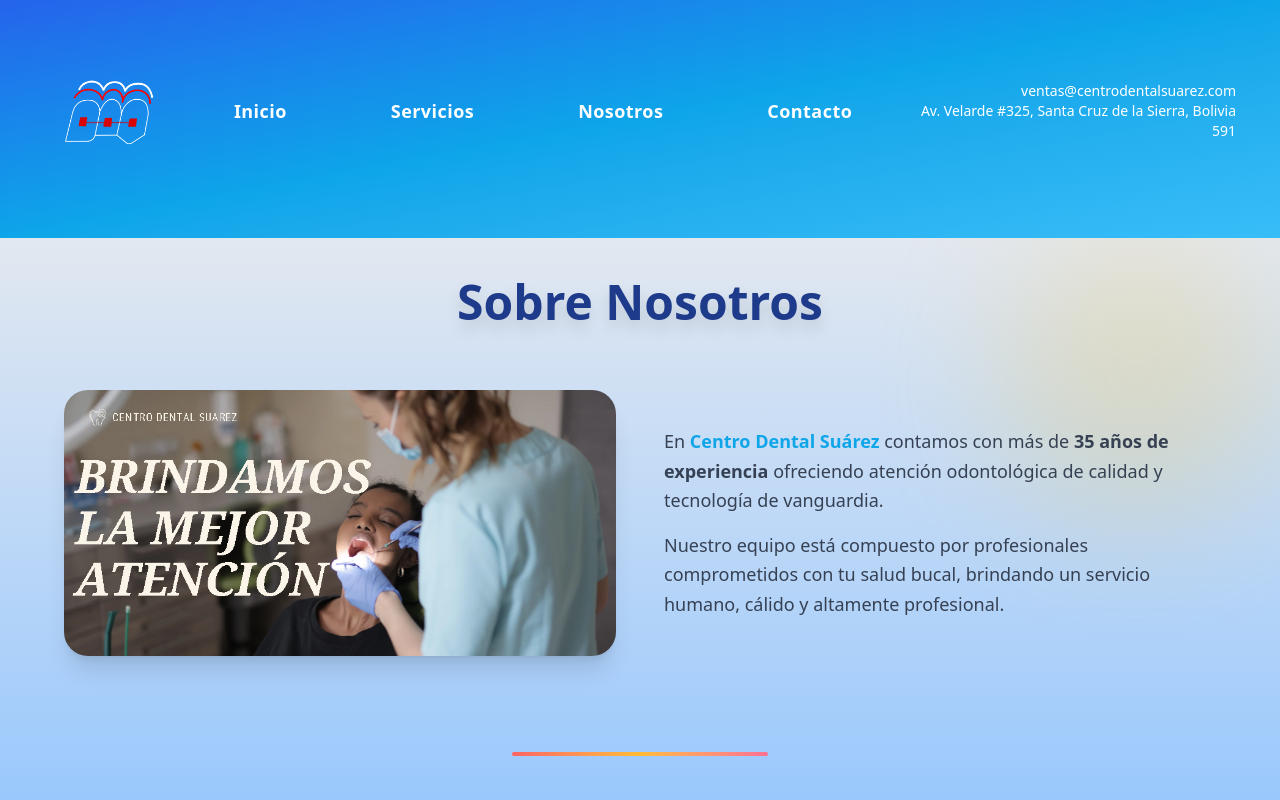
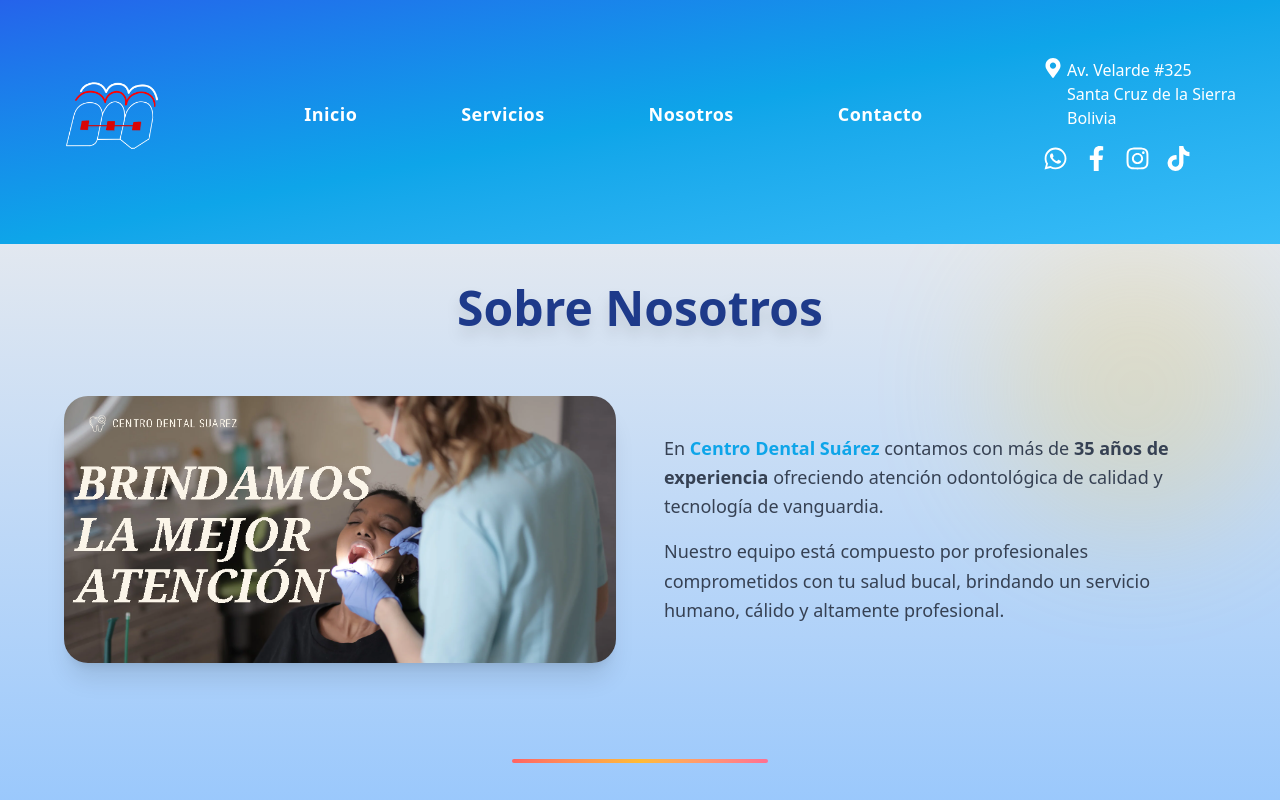
Before and after one commit to MichelIsmaelChavez/CentroDentalWeb, a Next.js app: page /nosotros in a window 1280 px wide. Shown: the top 800 px of the page. Built offline with nearby package versions, Linux system fonts and the light colour scheme.

Commit message:
modificación de diseños en navbar y page.tsx principal(iconos, estructura), eliminación de animaciones, etc

```diff
--- a/src/app/components/Navbar.tsx
+++ b/src/app/components/Navbar.tsx
@@ -3,6 +3,7 @@ import Image from "next/image";
 import Link from "next/link";
 import { useState } from "react";
 import { Menu, X } from "lucide-react";
+import { FaWhatsapp, FaFacebookF, FaInstagram, FaTiktok, FaMapMarkerAlt } from "react-icons/fa";
 
 export default function Navbar() {
   const [isOpen, setIsOpen] = useState(false);
@@ -11,18 +12,19 @@ export default function Navbar() {
     <header className="w-full py-7 px-6 md:px-5 bg-gradient-to-br from-[#2563eb] via-[#0ea5e9] to-[#38bdf8] text-white">
       <div className="max-w-full mx-auto px-6 py-4 text-white">
         {/* Parte superior: Logo + nav + contacto */}
-        <div className="flex flex-col md:flex-row md:justify-between md:items-center mb-4 gap-4 w-full">
+        <div className="flex flex-col md:flex-row md:justify-between md:items-center mb-4 gap-4 w-full text-center md:text-left">
           {/* Logo */}
           <div className="flex items-center justify-center md:justify-between w-full md:w-auto">
             <Link href="/">
               <Image
                 src="/logo.png"
                 alt="Centro Dental Suárez"
-                width={140}  // Ajuste en el tamaño si es necesario
-                height={100}  // Ajuste en el tamaño si es necesario
-                className="cursor-pointer"
+                width={140}
+                height={100}
+                className="cursor-pointer mx-auto md:mx-0"
               />
             </Link>
+
             <button
               className="md:hidden text-white absolute right-5 top-6"
               onClick={() => setIsOpen(!isOpen)}
@@ -33,7 +35,10 @@ export default function Navbar() {
 
           {/* Menú visible en escritorio */}
           <nav className="hidden md:flex gap-6 text-xl md:text-lg font-semibold tracking-wide items-center">
-            {[{ href: "/", label: "Inicio" }, { href: "/servicios", label: "Servicios" }, { href: "/nosotros", label: "Nosotros" }, { href: "/contacto", label: "Contacto" }].map((item) => (
+            {[{ href: "/", label: "Inicio" },
+              { href: "/servicios", label: "Servicios" },
+              { href: "/nosotros", label: "Nosotros" },
+              { href: "/contacto", label: "Contacto" }].map((item) => (
                 <Link key={item.href} href={item.href} className="relative group px-10">
                   <span className="text-white group-hover:text-cyan-300 transition-colors duration-200">
                     {item.label}
@@ -43,17 +48,47 @@ export default function Navbar() {
             ))}
           </nav>
 
-          {/* Info de contacto visible siempre */}
-          <div className="text-sm text-right md:block hidden">
-            <p>ventas@centrodentalsuarez.com</p>
-            <p>Av. Velarde #325, Santa Cruz de la Sierra, Bolivia 591</p>
+          {/* Botón de ubicación (visible en ambas vistas, centrado en móvil) */}
+          <div className="flex flex-col items-center md:items-start gap-2 mt-2 md:mt-0">
+            <a
+              href="https://www.google.com/maps/dir//Av.+Velarde+#325,+Santa+Cruz+de+la+Sierra"
+              target="_blank"
+              rel="noopener noreferrer"
+              className="flex flex-col items-center md:flex-row md:items-start gap-1"
+            >
+              <FaMapMarkerAlt size={20} className="text-white hover:text-cyan-300" />
+              <div className="flex flex-col text-center md:text-left">
+                <span className="text-white">Av. Velarde #325</span>
+                <span className="text-white">Santa Cruz de la Sierra</span>
+                <span className="text-white">Bolivia</span>
+              </div>
+            </a>
+
+            {/* Redes sociales (centradas en móvil, derechas en escritorio) */}
+            <div className="flex justify-center md:justify-start gap-4 mt-2 text-xs md:text-lg">
+              <a href="https://wa.me/59169084318" target="_blank" className="text-white hover:text-cyan-300">
+                <FaWhatsapp size={25} />
+              </a>
+              <a href="https://www.facebook.com/centrodentalsuarezodte/" target="_blank" className="text-white hover:text-cyan-300">
+                <FaFacebookF size={25} />
+              </a>
+              <a href="https://www.instagram.com/centrodentalsuarez/" target="_blank" className="text-white hover:text-cyan-300">
+                <FaInstagram size={25} />
+              </a>
+              <a href="https://www.tiktok.com/@centrodentalsuarez?_t=ZM-8vdzmwdIYxK&_r=1" target="_blank" className="text-white hover:text-cyan-300">
+                <FaTiktok size={25} />
+              </a>
+            </div>
           </div>
         </div>
 
         {/* Menú para móviles */}
         {isOpen && (
           <nav className="flex flex-col items-center gap-4 mt-4 md:hidden text-xl font-semibold tracking-wide">
-            {[{ href: "/", label: "Inicio" }, { href: "/servicios", label: "Servicios" }, { href: "/nosotros", label: "Nosotros" }, { href: "/contacto", label: "Contacto" }].map((item) => (
+            {[{ href: "/", label: "Inicio" },
+              { href: "/servicios", label: "Servicios" },
+              { href: "/nosotros", label: "Nosotros" },
+              { href: "/contacto", label: "Contacto" }].map((item) => (
                 <Link key={item.href} href={item.href} className="relative group px-2">
                   <span className="text-white group-hover:text-cyan-300 transition-colors duration-900">
                     {item.label}
--- a/src/app/page.tsx
+++ b/src/app/page.tsx
@@ -26,10 +26,6 @@ export default function Home() {
 <motion.section
   id="inicio"
   className="w-full h-[50vh] relative overflow-hidden"
-  initial="hidden"
-  whileInView="visible"
-  viewport={{ once: true }}
-  variants={fadeInUp}
 >
   <div className="absolute inset-0">
     <ImageCarousel />
@@ -69,16 +65,13 @@ export default function Home() {
 <motion.section
   id="servicios"
   className="w-full py-20 px-6 md:px-20 bg-gradient-to-br from-[#2563eb] via-[#0ea5e9] to-[#38bdf8] text-white"
-  initial="hidden"
-  whileInView="visible"
-  viewport={{ once: true }}
-  variants={fadeInUp}
+  initial={{ opacity: 0, y: 0 }}
+  animate={{ opacity: 1, y: 0 }}
+  transition={{ duration: 0.6 }}
 >
   <h2 className="text-4xl font-bold text-center mb-12 text-white drop-shadow-lg">Nuestros Servicios</h2>
 
-  <div className="grid grid-cols-1 sm:grid-cols-2 md:grid-cols-3 gap-8 max-w-6xl mx-auto">
-
-
+  <div className="grid grid-cols-2 sm:grid-cols-2 md:grid-cols-3 gap-8 max-w-6xl mx-auto">
     {/* Servicio 2 */}
     <Link href="/servicios?id=estetica-dental" className="block">
       <div className="bg-white/10 backdrop-blur-sm p-8 rounded-2xl shadow-lg hover:shadow-xl hover:scale-105 transition-all duration-300 text-center cursor-pointer border border-white/20">
@@ -136,19 +129,15 @@ export default function Home() {
 </motion.section>
 
 {/* Profesionales */}
-<motion.section
+<section
   id="profesionales"
   className="w-full py-20 px-6 md:px-20 bg-gradient-to-br from-[#f8fafc] via-[#f1f5f9] to-[#e2e8f0]"
-  initial="hidden"
-  whileInView="visible"
-  viewport={{ once: true }}
-  variants={fadeInUp}
 >
   <h2 className="text-4xl font-bold text-center mb-12 bg-gradient-to-r from-[#4a90e2] to-[#357abd] text-transparent bg-clip-text">
     Nuestro Equipo
   </h2>
 
-  <div className="grid grid-cols-1 sm:grid-cols-2 md:grid-cols-3 lg:grid-cols-4 gap-8 max-w-7xl mx-auto">
+  <div className="grid grid-cols-2 sm:grid-cols-2 md:grid-cols-3 lg:grid-cols-4 gap-8 max-w-7xl mx-auto">
     {/* Profesional 1 */}
     <Link href="/equipo/juansuarez">
       <div className="text-center group relative">
@@ -244,17 +233,14 @@ export default function Home() {
       </div>
     </Link>
   </div>
-</motion.section>
+</section>
+
 
 
 {/* Nosotros */}
-<motion.section
+<section
   id="nosotros"
   className="flex flex-col lg:flex-row justify-center items-center gap-10 px-6 md:px-20 py-20 max-w-full mx-auto bg-gradient-to-br from-[#f8fafc] via-[#f1f5f9] to-[#e2e8f0]"
-  initial="hidden"
-  whileInView="visible"
-  viewport={{ once: true }}
-  variants={fadeInUp}
 >
   <div className="w-full lg:w-1/2 shadow-2xl rounded-2xl overflow-hidden hover:scale-105 transition-transform duration-500">
     <Image
@@ -274,7 +260,7 @@ export default function Home() {
       Nuestro compromiso es cuidar tu salud bucal con los más altos estándares de calidad en cada tratamiento.
     </p>
   </div>
-</motion.section>
+</section>
 
 
 {/* Horarios */}
@@ -319,10 +305,8 @@ export default function Home() {
 {/* Mapa + Contacto */}
 <motion.section
   className="w-full bg-gradient-to-br from-[#f8fafc] via-[#f1f5f9] to-[#e2e8f0] py-16 px-4 md:px-16 text-[#334155]"
-  initial="hidden"
   whileInView="visible"
   viewport={{ once: true }}
-  variants={fadeInUp}
 >
   <h2 className="text-3xl font-bold text-center mb-10 bg-gradient-to-r from-[#4a90e2] to-[#357abd] text-transparent bg-clip-text">Encuéntranos y Contáctanos</h2>
   <div className="grid grid-cols-1 md:grid-cols-2 gap-10 items-center">
```
Also changed, not shown: 1 other file (tests, documents, lock files or other folders). Lines whose indentation alone changed are shown as unchanged.
